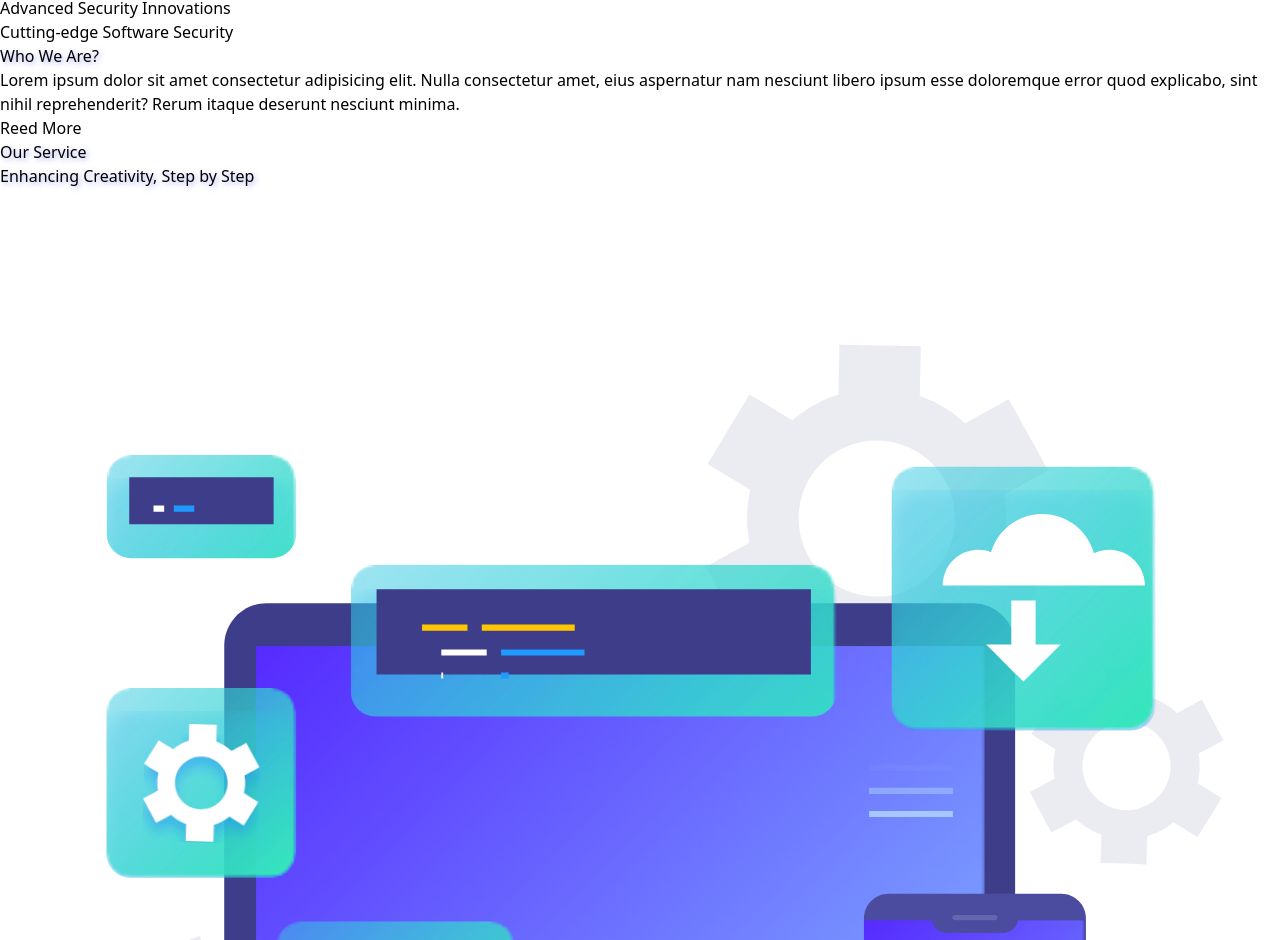
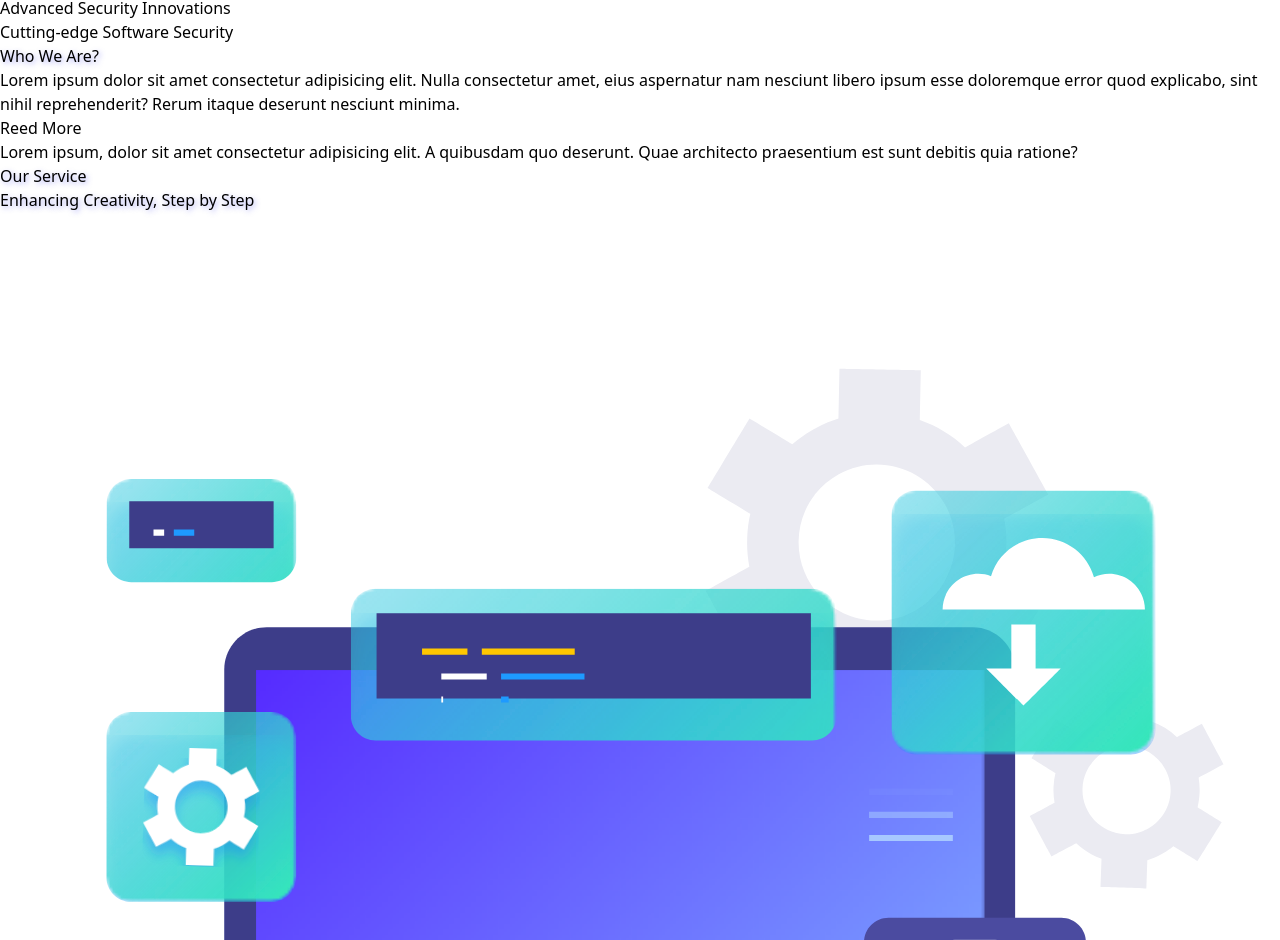
Before and after one commit to sohanwebdevctg/react3-software-house-website, a React (Vite) app: page / in a window 1280 px wide. Shown: the part 1193-2133 px from the top of the page. Built offline with nearby package versions, Linux system fonts and the light colour scheme; what @lordicon/element would draw is missing.

Commit message:
fetch data

```diff
--- /dev/null
+++ b/public/typeOfService.json
@@ -0,0 +1,23 @@
+[
+  {
+    "id" : "6620f45d8d5aa18b859bcc7f",
+    "image" : "https://img.freepik.com/free-photo/painting-mountain-lake-with-mountain-background_188544-9126.jpg?size=626&ext=jpg&ga=GA1.1.1827530304.1713312000&semt=sph",
+    "description" : "Hello World! Bangladesh",
+    "title" : "The Great Path",
+    "link" : "Read More"
+  },
+  {
+    "id" : "6620f45dabe3eb0a8f209473",
+    "image" : "https://img.freepik.com/free-photo/abstract-autumn-beauty-multi-colored-leaf-vein-pattern-generated-by-ai_188544-9871.jpg?size=626&ext=jpg&ga=GA1.1.1700460183.1713398400&semt=ais",
+    "description" : "Hello World! Bangladesh",
+    "title" : "The Great Path",
+    "link" : "Read More"
+  },
+  {
+    "id" : "6620f45d1df7c1ecc2a37c9b",
+    "image" : "https://deep-image.ai/blog/content/images/2022/09/underwater-magic-world-8tyxt9yz.jpeg",
+    "description" : "Hello World! Bangladesh",
+    "title" : "The Great Path",
+    "link" : "Read More"
+  }
+]
--- a/src/Pages/Home/Home/Home.jsx
+++ b/src/Pages/Home/Home/Home.jsx
@@ -4,6 +4,7 @@ import TopSection from '../TopSection'
 import WhyWeAre from './../WhyWeAre';
 import OurServices from '../OurServices/OurServices';
 import Title from '../../../components/Title';
+import TypeOfService from '../TypeOfService/TypeOfService';
 
 
 const Home = () => {
@@ -18,7 +19,9 @@ const Home = () => {
       {/* whyWeAre section start */}
         <WhyWeAre></WhyWeAre>
       {/* whyWeAre section end */}
-
+      {/* typeOfService section start */}
+      <TypeOfService></TypeOfService>
+      {/* typeOfService section end */}
       {/* ourServices section start */}
       <OurServices></OurServices>
       {/* ourServices section end */}
--- /dev/null
+++ b/src/Pages/Home/TypeOfService/TypeOfService.jsx
@@ -0,0 +1,19 @@
+import { useEffect } from 'react';
+import './TypeOfService.css';
+
+const TypeOfService = () => {
+
+  useEffect(() => {
+    fetch('typeOfService.json')
+    .then((res) => res.json())
+    .then((data) => console.log(data))
+  },[])
+
+  return (
+    <div className='container mx-auto'>
+      <p>Lorem ipsum, dolor sit amet consectetur adipisicing elit. A quibusdam quo deserunt. Quae architecto praesentium est sunt debitis quia ratione?</p>
+    </div>
+  );
+};
+
+export default TypeOfService;
```
Also changed, not shown: src/Pages/Home/TypeOfService/TypeOfService.css (added).
